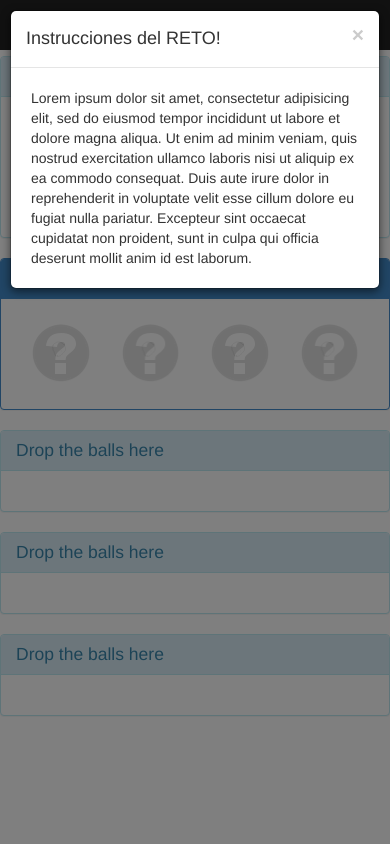
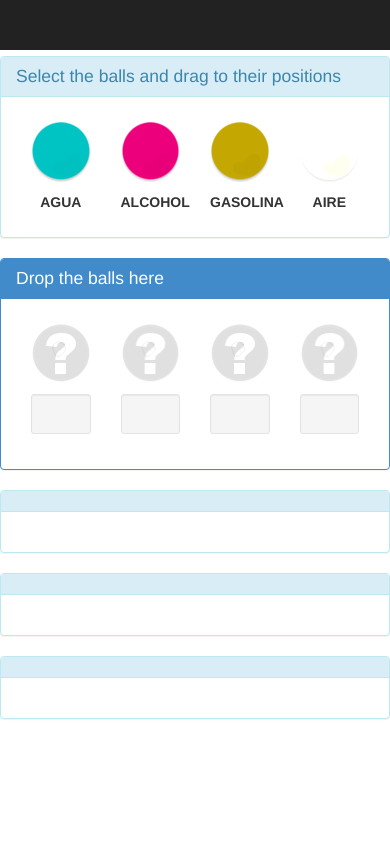
Before and after one commit to sugus-labs/AquaGame, a Django app: page /MasterMind/ in a window 390 px wide. Run offline with Django 3.2, Linux system fonts and the light colour scheme; some libraries are stand-ins or nearby versions.

Commit message:
Enhanced ball dragging and dropping in the user interface

```diff
--- a/AquaGame/templates/mastermind/index.html
+++ b/AquaGame/templates/mastermind/index.html
@@ -14,10 +14,10 @@
 
   <div id="right_span_master" class="row-fluid">
 
-    <div id="right_span_main" class="col-12 col-sm-12 col-lg-4 col-offset-1 panel panel-info" tabindex="0">
+    <div id="right_span_main" class="col-12 col-sm-12 col-lg-5 col-offset-1 panel panel-info" tabindex="0">
       <div class="panel-heading">
-        <button id="new_game" type="button" class="btn btn-default pull-right">New game</button>
-        <h3 class="panel-title">Balls</h3>
+        <!--<button id="new_game" type="button" class="btn btn-default pull-right">New game</button>-->
+        <h3 class="panel-title">Select the balls and drag to their positions</h3>
       </div>
       <div id="span_ball_blue" class="col-3 col-sm-3 col-lg-3" style="position: relative; z-index: 70;">
         <div id="ball_blue" class="ui-widget-content">
@@ -55,17 +55,21 @@
       <div class="panel-heading">
         <h3 class="panel-title">Drop the balls here</h3>
       </div>
-      <div id="droppable_0" class="ui-widget-content col-3 col-sm-3 col-lg-3">
+      <div id="droppable_0_0" class="ui-widget-content col-3 col-sm-3 col-lg-3">
         <p><center><img src="{% static "img/ball_shell_hover_question.png" %}" width= "100%"/></center></p>
+        <p><center><div class="well well-small">&nbsp;</div></center></p>
       </div>
-      <div id="droppable_1" class="ui-widget-content col-3 col-sm-3 col-lg-3">
+      <div id="droppable_0_1" class="ui-widget-content col-3 col-sm-3 col-lg-3">
         <p><center><img src="{% static "img/ball_shell_hover_question.png" %}" width= "100%"/></center></p>
+        <p><center><div class="well well-small">&nbsp;</div></center></p>
       </div>
-      <div id="droppable_2" class="ui-widget-content col-3 col-sm-3 col-lg-3">
+      <div id="droppable_0_2" class="ui-widget-content col-3 col-sm-3 col-lg-3">
         <p><center><img src="{% static "img/ball_shell_hover_question.png" %}" width= "100%"/></center></p>
+        <p><center><div class="well well-small">&nbsp;</div></center></p>
       </div>
-      <div id="droppable_3" class="ui-widget-content col-3 col-sm-3 col-lg-3">
+      <div id="droppable_0_3" class="ui-widget-content col-3 col-sm-3 col-lg-3">
         <p><center><img src="{% static "img/ball_shell_hover_question.png" %}" width= "100%"/></center><p>
+          <p><center><div class="well well-small">&nbsp;</div></center></p>
       </div>
 
     </div>
@@ -74,22 +78,26 @@
 
   <div id="row_2" class="row">
 
-   <div id="left_span_1" class="col-12 col-sm-12 col-lg-5 col-offset-6 panel panel-info">
+   <div id="left_span_1" class="col-12 col-sm-12 col-lg-5 col-offset-7 panel panel-info">
       <div class="panel-heading">
         <!--<button id="review_0" type="button" class="btn btn-default pull-right">Review</button>-->
-        <h3 class="panel-title">Drop the balls here</h3>
+        <h3 class="panel-title hidden">Drop the balls here</h3>
       </div>
-      <div id="droppable_0" class="ui-widget-content col-3 col-sm-3 col-lg-3">
+      <div id="droppable_1_0" class="ui-widget-content col-3 col-sm-3 col-lg-3">
         <p><center><img src="{% static "img/ball_shell_hover_question.png" %}" width= "100%" class='hidden'/></center></p>
+        <p><center><div class="well well-small hidden">&nbsp;</div></center></p>
       </div>
-      <div id="droppable_1" class="ui-widget-content col-3 col-sm-3 col-lg-3">
+      <div id="droppable_1_1" class="ui-widget-content col-3 col-sm-3 col-lg-3">
         <p><center><img src="{% static "img/ball_shell_hover_question.png" %}" width= "100%" class='hidden'/></center></p>
+        <p><center><div class="well well-small hidden">&nbsp;</div></center></p>
       </div>
-      <div id="droppable_2" class="ui-widget-content col-3 col-sm-3 col-lg-3">
+      <div id="droppable_1_2" class="ui-widget-content col-3 col-sm-3 col-lg-3">
         <p><center><img src="{% static "img/ball_shell_hover_question.png" %}" width= "100%" class='hidden'/></center></p>
+        <p><center><div class="well well-small hidden">&nbsp;</div></center></p>
       </div>
-      <div id="droppable_3" class="ui-widget-content col-3 col-sm-3 col-lg-3">
+      <div id="droppable_1_3" class="ui-widget-content col-3 col-sm-3 col-lg-3">
         <p><center><img src="{% static "img/ball_shell_hover_question.png" %}" width= "100%" class='hidden'/></center></p>
+        <p><center><div class="well well-small hidden">&nbsp;</div></center></p>
       </div>
     </div>
 
@@ -97,21 +105,25 @@
 
   <div id="row_3" class="row">
 
-   <div id="left_span_2" class="col-12 col-sm-12 col-lg-5 col-offset-6 panel panel-info">
+   <div id="left_span_2" class="col-12 col-sm-12 col-lg-5 col-offset-7 panel panel-info">
       <div class="panel-heading">
-        <h3 class="panel-title">Drop the balls here</h3>
+        <h3 class="panel-title hidden">Drop the balls here</h3>
       </div>
-      <div id="droppable_0" class="ui-widget-content col-3 col-sm-3 col-lg-3">
+      <div id="droppable_2_0" class="ui-widget-content col-3 col-sm-3 col-lg-3">
         <p><center><img src="{% static "img/ball_shell_hover_question.png" %}" width= "100%" class='hidden'/></center></p>
+        <p><center><div class="well well-small hidden">&nbsp;</div></center></p>
       </div>
-      <div id="droppable_1" class="ui-widget-content col-3 col-sm-3 col-lg-3">
+      <div id="droppable_2_1" class="ui-widget-content col-3 col-sm-3 col-lg-3">
         <p><center><img src="{% static "img/ball_shell_hover_question.png" %}" width= "100%" class='hidden'/></center></p>
+        <p><center><div class="well well-small hidden">&nbsp;</div></center></p>
       </div>
-      <div id="droppable_2" class="ui-widget-content col-3 col-sm-3 col-lg-3">
+      <div id="droppable_2_2" class="ui-widget-content col-3 col-sm-3 col-lg-3">
         <p><center><img src="{% static "img/ball_shell_hover_question.png" %}" width= "100%" class='hidden'/></center></p>
+        <p><center><div class="well well-small hidden">&nbsp;</div></center></p>
       </div>
-      <div id="droppable_3" class="ui-widget-content col-3 col-sm-3 col-lg-3">
+      <div id="droppable_2_3" class="ui-widget-content col-3 col-sm-3 col-lg-3">
         <p><center><img src="{% static "img/ball_shell_hover_question.png" %}" width= "100%" class='hidden'/></center></p>
+        <p><center><div class="well well-small hidden">&nbsp;</div></center></p>
       </div>
 
         <!--<button type="button" class="btn btn-success btn-block"><b>Aciertos:</b>&nbsp;&nbsp;&nbsp;<span class="badge badge-big-custom">0</span>&nbsp;</button>
@@ -123,21 +135,25 @@
 
   <div id="row_4" class="row">
 
-   <div id="left_span_2" class="col-12 col-sm-12 col-lg-5 col-offset-6 panel panel-info">
+   <div id="left_span_3" class="col-12 col-sm-12 col-lg-5 col-offset-7 panel panel-info">
       <div class="panel-heading">
-        <h3 class="panel-title">Drop the balls here</h3>
+        <h3 class="panel-title hidden">Drop the balls here</h3>
       </div>
-      <div id="droppable_0" class="ui-widget-content col-3 col-sm-3 col-lg-3">
+      <div id="droppable_3_0" class="ui-widget-content col-3 col-sm-3 col-lg-3">
         <p><center><img src="{% static "img/ball_shell_hover_question.png" %}" width= "100%" class='hidden'/></center></p>
+        <p><center><div class="well well-small hidden">&nbsp;</div></center></p>
       </div>
-      <div id="droppable_1" class="ui-widget-content col-3 col-sm-3 col-lg-3">
+      <div id="droppable_3_1" class="ui-widget-content col-3 col-sm-3 col-lg-3">
         <p><center><img src="{% static "img/ball_shell_hover_question.png" %}" width= "100%" class='hidden'/></center></p>
+        <p><center><div class="well well-small hidden">&nbsp;</div></center></p>
       </div>
-      <div id="droppable_2" class="ui-widget-content col-3 col-sm-3 col-lg-3">
+      <div id="droppable_3_2" class="ui-widget-content col-3 col-sm-3 col-lg-3">
         <p><center><img src="{% static "img/ball_shell_hover_question.png" %}" width= "100%" class='hidden'/></center></p>
+        <p><center><div class="well well-small hidden">&nbsp;</div></center></p>
       </div>
-      <div id="droppable_3" class="ui-widget-content col-3 col-sm-3 col-lg-3">
+      <div id="droppable_3_3" class="ui-widget-content col-3 col-sm-3 col-lg-3">
         <p><center><img src="{% static "img/ball_shell_hover_question.png" %}" width= "100%" class='hidden'/></center></p>
+        <p><center><div class="well well-small hidden">&nbsp;</div></center></p>
       </div>
 
     </div>
@@ -166,36 +182,36 @@
 
 <script>
 ballsArray = [ "ball_blue", "ball_yellow", "ball_purple", "ball_white" ];
-counter = 0;
+panel_counter = 0;
+sum_balls_counter = 0;
 
 $(function() {
   $('div[id^=ball_]').draggable({
-    revert : function(event, ui) {
-      $(this).data("uiDraggable").originalPosition = {
-        top : 0, left : 0
-      };
-      return !event;
-    }
+    revert : true
   });
 
   $('div[id^=droppable_]').droppable({
     drop: function(event, ui) {
-      //$(this).addClass("well well-small").find("span").html(ui.draggable.attr('id'));
-      //$(this).find("img").attr('src', '{% static "img/ball_shell_hover_question.png" %}').addClass("ball_properties");
-      //response = $(this).find("span").html(ui.draggable.attr('id'));
+      dropped = $(this);
+      liquid = ui.draggable.find('span').clone();
+      dropped.find('div').html(liquid);
       ball_object = ui.draggable.attr('id');
       gap = $(this).attr('id');
-      number = gap.charAt(10);
-      counter = counter + parseInt(number);
+      number = gap.charAt(12);
+      sum_balls_counter = sum_balls_counter + parseInt(number);
       if (ballsArray[number] == ball_object) {
         $(this).find("img").attr('src', '{% static "img/ball_shell_hover_success.png" %}').addClass("ball_properties");
       } else {
         $(this).find("img").attr('src', '{% static "img/ball_shell_hover_danger.png" %}').addClass("ball_properties");
       }
-      if (counter == 6){
-        $('div[id=left_span_0]').removeClass('panel-primary').addClass('panel-info');
-        $('div[id=left_span_1]').removeClass('panel-info').addClass('panel-primary');
-        counter = 0;
+      if (sum_balls_counter == 6){
+        $('div[id=left_span_' + panel_counter + ']').removeClass('panel-primary').addClass('panel-info');
+        $('div[id=left_span_' + panel_counter + '] .panel-heading .panel-title').addClass('label label-success').html('2 success');
+        panel_counter = panel_counter + 1;
+        $('div[id=left_span_' + panel_counter + ']').removeClass('panel-info').addClass('panel-primary');
+        $('div[id=left_span_' + panel_counter + '] .panel-heading .panel-title').removeClass('hidden');
+        $('div[id=left_span_' + panel_counter + '] .ui-widget-content .hidden').removeClass('hidden');
+        sum_balls_counter = 0;
       }
     }
   });
@@ -223,7 +239,7 @@ $(function() {
 </script>
 
 <script type="text/javascript">
-    $('#myModal').modal('show');
+    //$('#myModal').modal('show');
 </script>
 
 {% endblock %}
```
